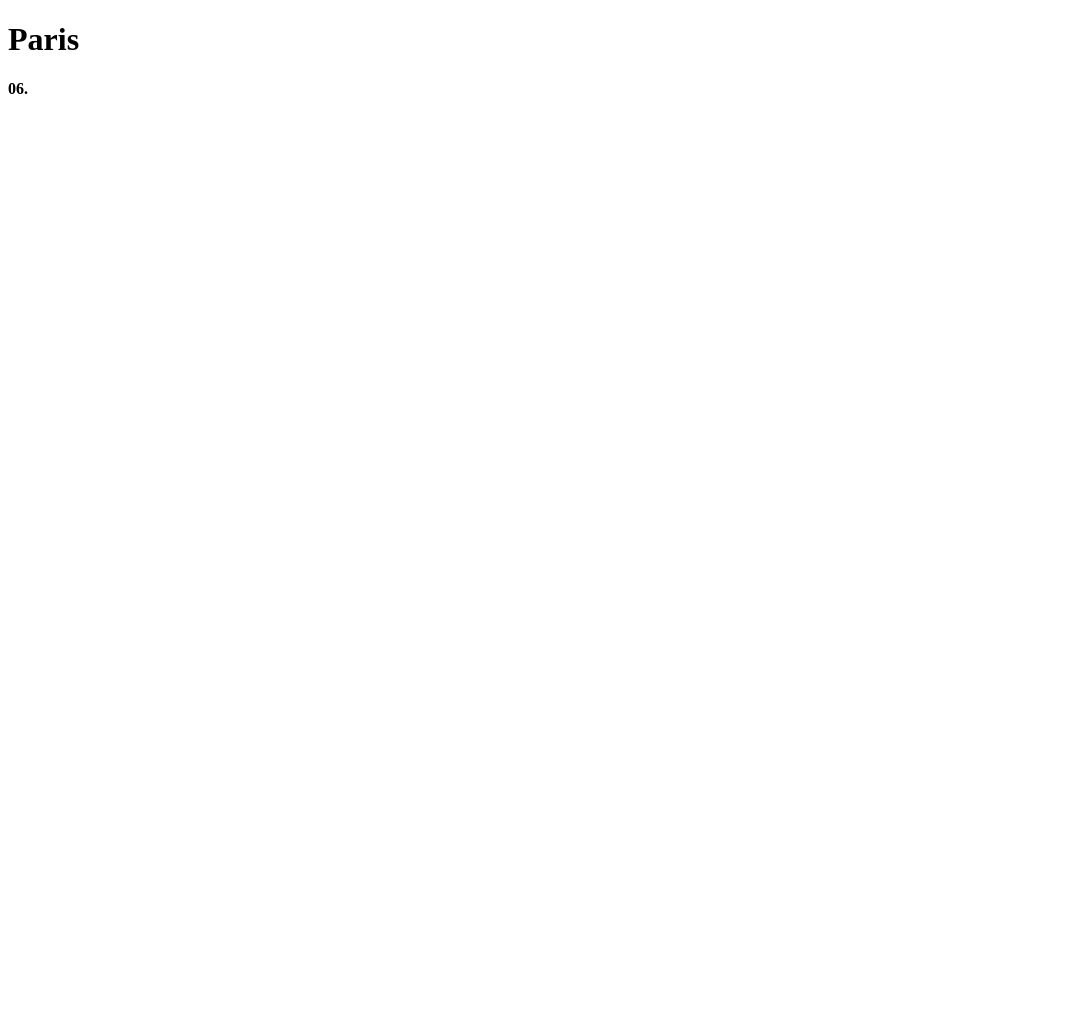
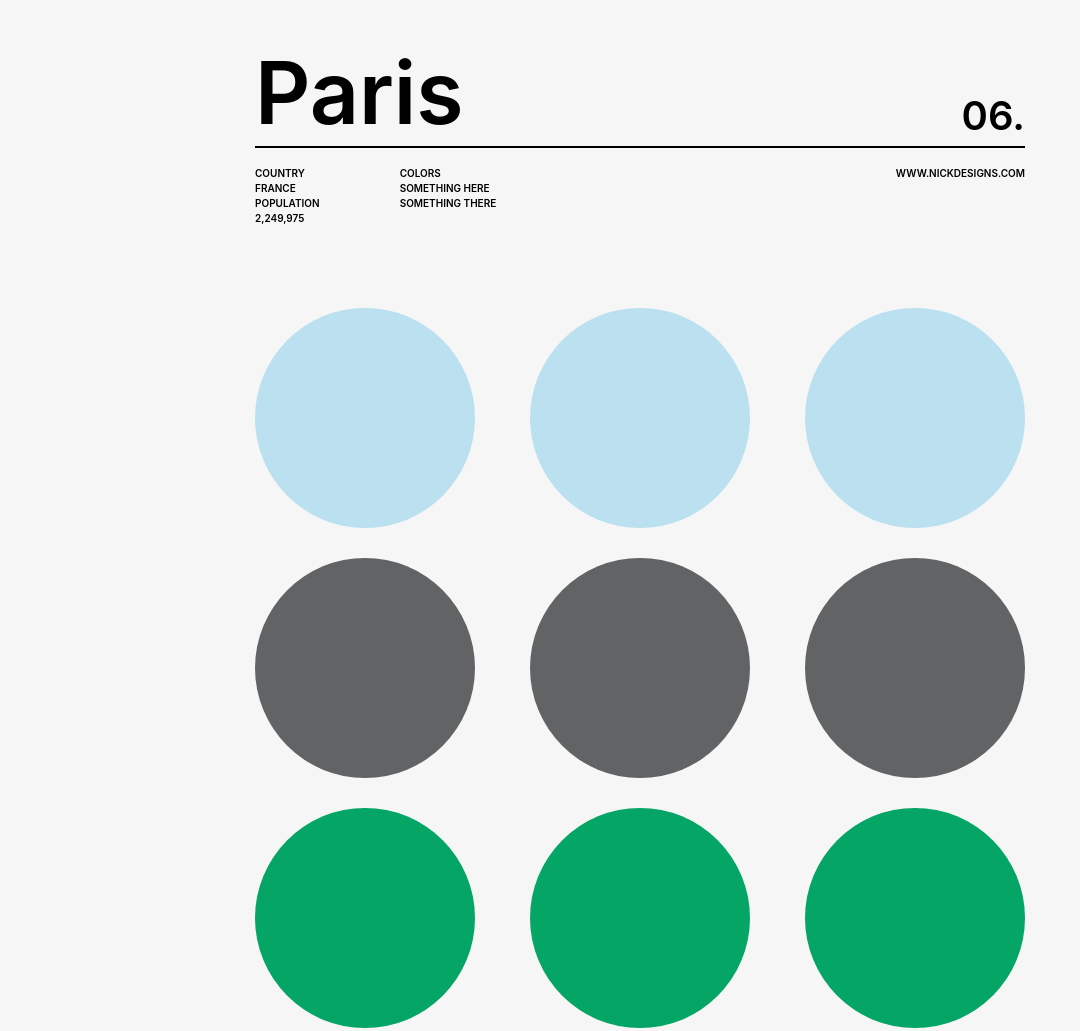
Before and after one commit to junesung1004/nomadcoders-css, a plain HTML site: page css-flex/flex.html in a window 1280 px wide. Shown: the whole page, without its empty margins (0-1080 px from the left). Before the commit the page ends 800 px from the top, so only its background shows below. Drawn offline with nearby package versions, Linux system fonts and the light colour scheme.

Commit message:
css flex clear

```diff
--- a/css-flex/flex.css
+++ b/css-flex/flex.css
@@ -0,0 +1,82 @@
+@import url("https://cdnjs.cloudflare.com/ajax/libs/meyer-reset/2.0/reset.min.css");
+
+body {
+  background-color: #f6f6f6;
+  padding: 50px 25px;
+  font-family: -apple-system, BlinkMacSystemFont, "Segoe UI", Roboto, Oxygen,
+    Ubuntu, Cantarell, "Open Sans", "Helvetica Neue", sans-serif;
+  max-width: 770px;
+  width: 100%;
+  margin: 0 auto;
+}
+
+header {
+  display: flex;
+  justify-content: space-between;
+  align-items: flex-end;
+  padding-bottom: 10px;
+  border-bottom: 2px solid black;
+  margin-bottom: 20px;
+}
+
+header > h1 {
+  font-size: 86px;
+  font-weight: 600;
+}
+
+header > h4 {
+  font-size: 40px;
+  font-weight: 600;
+}
+
+#info {
+  display: flex;
+  justify-content: space-between;
+  font-size: 10px;
+  text-transform: uppercase;
+  font-weight: 600;
+}
+
+#info > div {
+  display: flex;
+}
+
+#info ul:first-child {
+  margin-right: 80px;
+}
+
+li {
+  margin-bottom: 5px;
+}
+
+#circles {
+  margin-top: 80px;
+  display: flex;
+  flex-wrap: wrap;
+  justify-content: space-between;
+}
+
+#circles div {
+  width: 220px;
+  height: 220px;
+  border-radius: 50%;
+  margin-bottom: 30px;
+}
+
+#circles div:nth-child(1),
+#circles div:nth-child(2),
+#circles div:nth-child(3) {
+  background-color: #bbe1f0;
+}
+
+#circles div:nth-child(4),
+#circles div:nth-child(5),
+#circles div:nth-child(6) {
+  background-color: #616365;
+}
+
+#circles div:nth-child(7),
+#circles div:nth-child(8),
+#circles div:nth-child(9) {
+  background-color: #04a565;
+}
--- a/css-flex/flex.html
+++ b/css-flex/flex.html
@@ -3,6 +3,7 @@
   <head>
     <meta charset="UTF-8" />
     <meta name="viewport" content="width=device-width, initial-scale=1.0" />
+    <link rel="stylesheet" href="flex.css" />
     <title>Flex CSS</title>
   </head>
   <body>
@@ -10,5 +11,33 @@
       <h1>Paris</h1>
       <h4>06.</h4>
     </header>
+    <section id="info">
+      <div>
+        <ul>
+          <li>Country</li>
+          <li>France</li>
+          <li>Population</li>
+          <li>2,249,975</li>
+        </ul>
+
+        <ul>
+          <li>Colors</li>
+          <li>Something Here</li>
+          <li>Something there</li>
+        </ul>
+      </div>
+      <span>www.nickdesigns.com</span>
+    </section>
+    <section id="circles">
+      <div></div>
+      <div></div>
+      <div></div>
+      <div></div>
+      <div></div>
+      <div></div>
+      <div></div>
+      <div></div>
+      <div></div>
+    </section>
   </body>
 </html>
```
